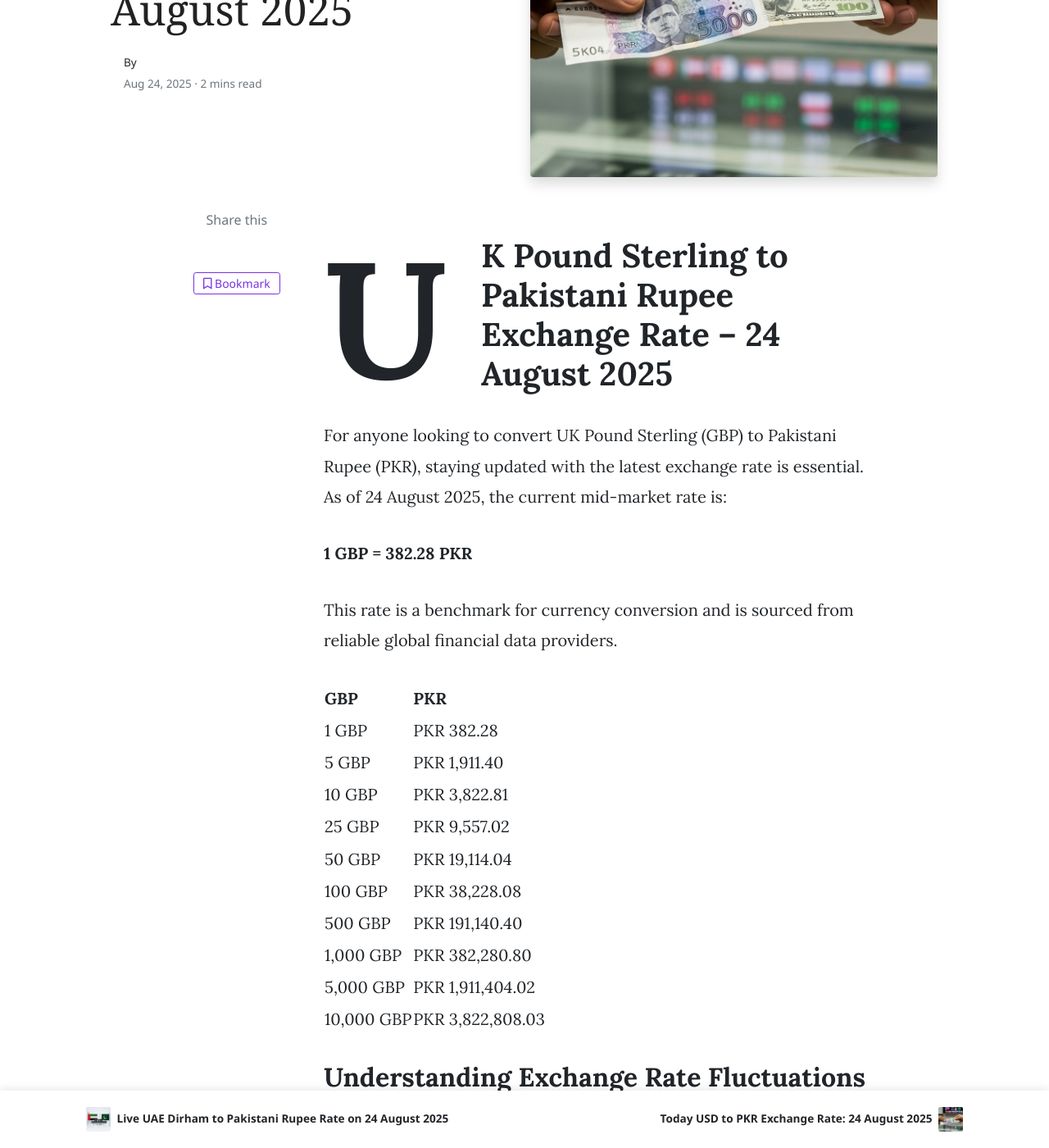
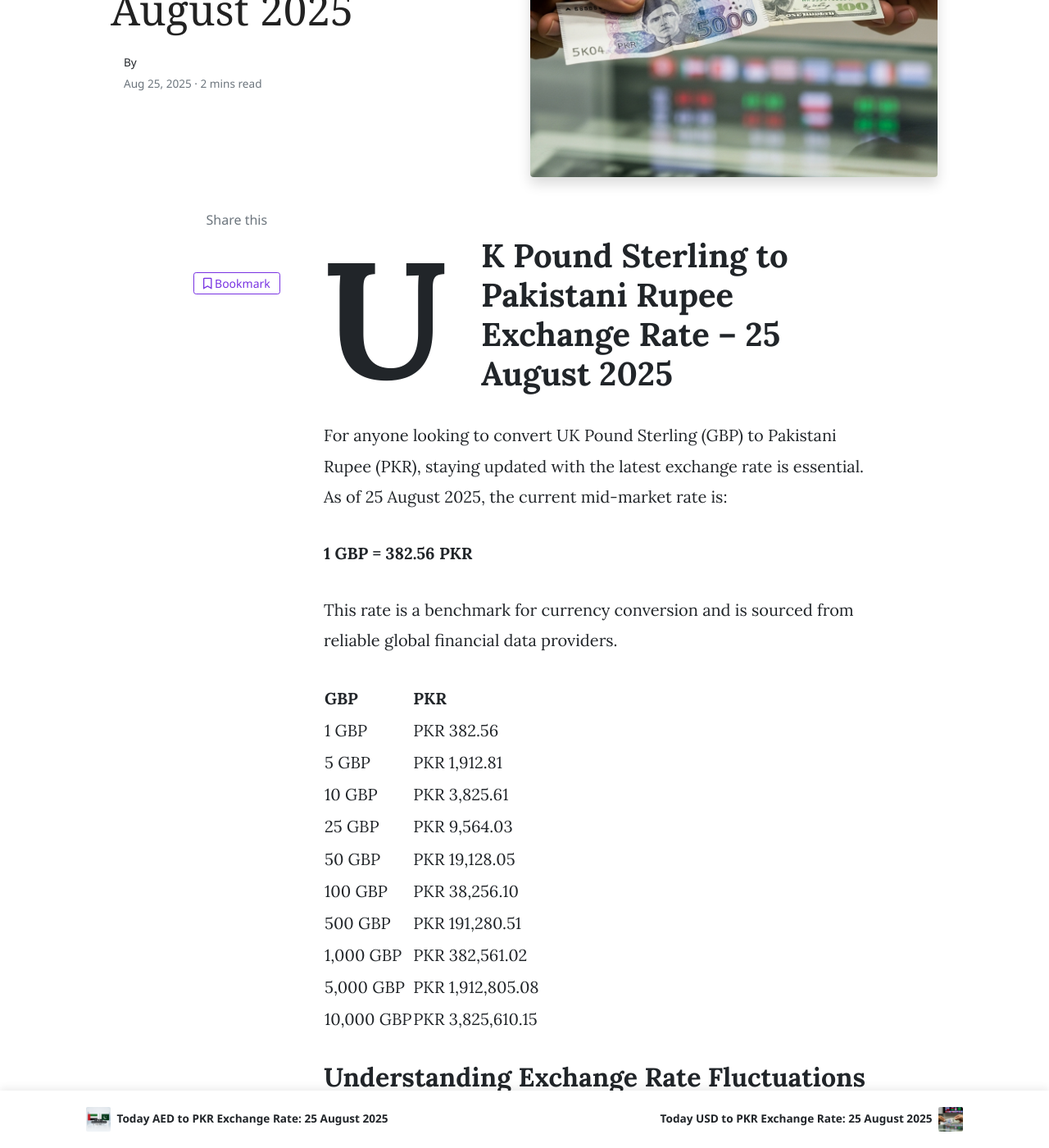
Before and after one commit to mlcom/mlcom.github.io, a Jekyll site: the page built from _posts/2025-08-25-today-uk-pound-sterling-to-pkr-exchange-rate-august-2025-prices-updated-gbp-to-pkr.md, in a window 1280 px wide and 1400 px high, scrolled down 870 px. Shown: the whole window at 82% size. Built offline with Jekyll 4.4.1, drawn with Linux system fonts in a browser that asks for light colours; nearby versions of some CDN libraries; comment, search, counter and statistics services are not loaded; some of the changed text lies outside the part shown.

Commit message:
Automated: Update currency rates and generate daily posts

```diff
--- a/_posts/2025-08-24-today-saudi-riyal-to-pkr-exchange-rate-august-2025-prices-updated-sar-to-pkr.md
+++ b/_posts/2025-08-25-today-saudi-riyal-to-pkr-exchange-rate-august-2025-prices-updated-sar-to-pkr.md
@@ -1,32 +1,32 @@
 ---
 layout: post
-title:  'Live Saudi Riyal to Pakistani Rupee Rate on 24 August 2025'
+title:  'Today SAR to PKR Exchange Rate: 25 August 2025'
 author: jane
 categories: [ sar-to-pkr ]
 image: assets/images/sar-to-pkr-rate-today.jpg
 tags: ['SAR to PKR', 'Saudi Riyal to Pakistani Rupee', 'today riyal rate in pakistan', 'saudi riyal rate', 'open market riyal rate']
 ---
 
-# Saudi Riyal to Pakistani Rupee Exchange Rate – 24 August 2025
+# Saudi Riyal to Pakistani Rupee Exchange Rate – 25 August 2025
 
-For anyone looking to convert Saudi Riyal (SAR) to Pakistani Rupee (PKR), staying updated with the latest exchange rate is essential. As of 24 August 2025, the current mid-market rate is:
+For anyone looking to convert Saudi Riyal (SAR) to Pakistani Rupee (PKR), staying updated with the latest exchange rate is essential. As of 25 August 2025, the current mid-market rate is:
 
-**1 SAR = 75.62 PKR**
+**1 SAR = 75.57 PKR**
 
 This rate is a benchmark for currency conversion and is sourced from reliable global financial data providers.
 
 | SAR | PKR |
 | --- | --- |
-| 1 SAR | PKR 75.62 |
-| 5 SAR | PKR 378.10 |
-| 10 SAR | PKR 756.20 |
-| 25 SAR | PKR 1,890.51 |
-| 50 SAR | PKR 3,781.01 |
-| 100 SAR | PKR 7,562.02 |
-| 500 SAR | PKR 37,810.12 |
-| 1,000 SAR | PKR 75,620.24 |
-| 5,000 SAR | PKR 378,101.20 |
-| 10,000 SAR | PKR 756,202.40 |
+| 1 SAR | PKR 75.57 |
+| 5 SAR | PKR 377.87 |
+| 10 SAR | PKR 755.74 |
+| 25 SAR | PKR 1,889.34 |
+| 50 SAR | PKR 3,778.68 |
+| 100 SAR | PKR 7,557.37 |
+| 500 SAR | PKR 37,786.83 |
+| 1,000 SAR | PKR 75,573.65 |
+| 5,000 SAR | PKR 377,868.27 |
+| 10,000 SAR | PKR 755,736.53 |
 
 
 ## Understanding Exchange Rate Fluctuations
@@ -45,7 +45,7 @@ While there's no guaranteed 'best day,' rates are often more stable mid-week (Tu
 
 ### How much is 1,000 SAR in Pakistani Rupees today?
 
-Based on today's mid-market exchange rate, 1,000 Saudi Riyals is equivalent to **75,620.24** Pakistani Rupees. This value is for informational purposes and may vary slightly at your chosen exchange service.
+Based on today's mid-market exchange rate, 1,000 Saudi Riyals is equivalent to **75,573.65** Pakistani Rupees. This value is for informational purposes and may vary slightly at your chosen exchange service.
 
 
 
--- a/_posts/2025-08-24-today-uae-dirham-to-pkr-exchange-rate-august-2025-prices-updated-aed-to-pkr.md
+++ b/_posts/2025-08-25-today-uae-dirham-to-pkr-exchange-rate-august-2025-prices-updated-aed-to-pkr.md
@@ -1,32 +1,32 @@
 ---
 layout: post
-title:  'Live UAE Dirham to Pakistani Rupee Rate on 24 August 2025'
+title:  'Today AED to PKR Exchange Rate: 25 August 2025'
 author: jane
 categories: [ aed-to-pkr ]
 image: assets/images/aed-to-pkr-rate-today.jpg
 tags: ['AED to PKR', 'UAE Dirham to Pakistani Rupee', 'dubai dirham to pkr', 'dirham rate in pakistan today', 'uae exchange rate pakistan']
 ---
 
-# UAE Dirham to Pakistani Rupee Exchange Rate – 24 August 2025
+# UAE Dirham to Pakistani Rupee Exchange Rate – 25 August 2025
 
-For anyone looking to convert UAE Dirham (AED) to Pakistani Rupee (PKR), staying updated with the latest exchange rate is essential. As of 24 August 2025, the current mid-market rate is:
+For anyone looking to convert UAE Dirham (AED) to Pakistani Rupee (PKR), staying updated with the latest exchange rate is essential. As of 25 August 2025, the current mid-market rate is:
 
-**1 AED = 77.22 PKR**
+**1 AED = 77.17 PKR**
 
 This rate is a benchmark for currency conversion and is sourced from reliable global financial data providers.
 
 | AED | PKR |
 | --- | --- |
-| 1 AED | PKR 77.22 |
-| 5 AED | PKR 386.08 |
-| 10 AED | PKR 772.16 |
-| 25 AED | PKR 1,930.40 |
-| 50 AED | PKR 3,860.80 |
-| 100 AED | PKR 7,721.60 |
-| 500 AED | PKR 38,608.02 |
-| 1,000 AED | PKR 77,216.04 |
-| 5,000 AED | PKR 386,080.19 |
-| 10,000 AED | PKR 772,160.38 |
+| 1 AED | PKR 77.17 |
+| 5 AED | PKR 385.84 |
+| 10 AED | PKR 771.68 |
+| 25 AED | PKR 1,929.21 |
+| 50 AED | PKR 3,858.42 |
+| 100 AED | PKR 7,716.85 |
+| 500 AED | PKR 38,584.23 |
+| 1,000 AED | PKR 77,168.47 |
+| 5,000 AED | PKR 385,842.34 |
+| 10,000 AED | PKR 771,684.68 |
 
 
 ## Understanding Exchange Rate Fluctuations
@@ -45,7 +45,7 @@ The UAE pegged the Dirham to the US Dollar to ensure economic stability. This pe
 
 ### How much is 500 AED in Pakistani Rupees today?
 
-As per today's mid-market rates, 500 UAE Dirhams would convert to **77,216.04** Pakistani Rupees. Remember to check with your money transfer operator for their final rate.
+As per today's mid-market rates, 500 UAE Dirhams would convert to **77,168.47** Pakistani Rupees. Remember to check with your money transfer operator for their final rate.
 
 
 
--- a/_posts/2025-08-24-today-uk-pound-sterling-to-pkr-exchange-rate-august-2025-prices-updated-gbp-to-pkr.md
+++ b/_posts/2025-08-25-today-uk-pound-sterling-to-pkr-exchange-rate-august-2025-prices-updated-gbp-to-pkr.md
@@ -1,32 +1,32 @@
 ---
 layout: post
-title:  'Today GBP to PKR Exchange Rate: 24 August 2025'
+title:  'Today GBP to PKR Exchange Rate: 25 August 2025'
 author: john
 categories: [ gbp-to-pkr ]
 image: assets/images/usd-to-pkr-rate-today.jpg
 tags: ['GBP to PKR', 'UK Pound to Pakistani Rupee', 'pound rate in pakistan', 'great britain pound to pkr', 'uk to pakistan money transfer']
 ---
 
-# UK Pound Sterling to Pakistani Rupee Exchange Rate – 24 August 2025
+# UK Pound Sterling to Pakistani Rupee Exchange Rate – 25 August 2025
 
-For anyone looking to convert UK Pound Sterling (GBP) to Pakistani Rupee (PKR), staying updated with the latest exchange rate is essential. As of 24 August 2025, the current mid-market rate is:
+For anyone looking to convert UK Pound Sterling (GBP) to Pakistani Rupee (PKR), staying updated with the latest exchange rate is essential. As of 25 August 2025, the current mid-market rate is:
 
-**1 GBP = 382.28 PKR**
+**1 GBP = 382.56 PKR**
 
 This rate is a benchmark for currency conversion and is sourced from reliable global financial data providers.
 
 | GBP | PKR |
 | --- | --- |
-| 1 GBP | PKR 382.28 |
-| 5 GBP | PKR 1,911.40 |
-| 10 GBP | PKR 3,822.81 |
-| 25 GBP | PKR 9,557.02 |
-| 50 GBP | PKR 19,114.04 |
-| 100 GBP | PKR 38,228.08 |
-| 500 GBP | PKR 191,140.40 |
-| 1,000 GBP | PKR 382,280.80 |
-| 5,000 GBP | PKR 1,911,404.02 |
-| 10,000 GBP | PKR 3,822,808.03 |
+| 1 GBP | PKR 382.56 |
+| 5 GBP | PKR 1,912.81 |
+| 10 GBP | PKR 3,825.61 |
+| 25 GBP | PKR 9,564.03 |
+| 50 GBP | PKR 19,128.05 |
+| 100 GBP | PKR 38,256.10 |
+| 500 GBP | PKR 191,280.51 |
+| 1,000 GBP | PKR 382,561.02 |
+| 5,000 GBP | PKR 1,912,805.08 |
+| 10,000 GBP | PKR 3,825,610.15 |
 
 
 ## Understanding Exchange Rate Fluctuations
@@ -45,7 +45,7 @@ This depends on your personal needs. If the Pound is currently strong against th
 
 ### How much is 100 Pounds in Pakistani Rupees?
 
-Based on the live mid-market rate, 100 UK Pound Sterling equals **382,280.80** Pakistani Rupees. The final amount may vary based on the service provider's rate and fees.
+Based on the live mid-market rate, 100 UK Pound Sterling equals **382,561.02** Pakistani Rupees. The final amount may vary based on the service provider's rate and fees.
 
 
 
```
Also changed, not shown: _data/rates.yml (+137 -137 lines), _posts/2025-08-25-today-us-dollar-to-pkr-exchange-rate-august-2025-prices-updated-usd-to-pkr.md (renamed from _posts/2025-08-24-today-us-dollar-to-pkr-exchange-rate-august-2025-prices-updated-usd-to-pkr.md, +15 -15 lines).
